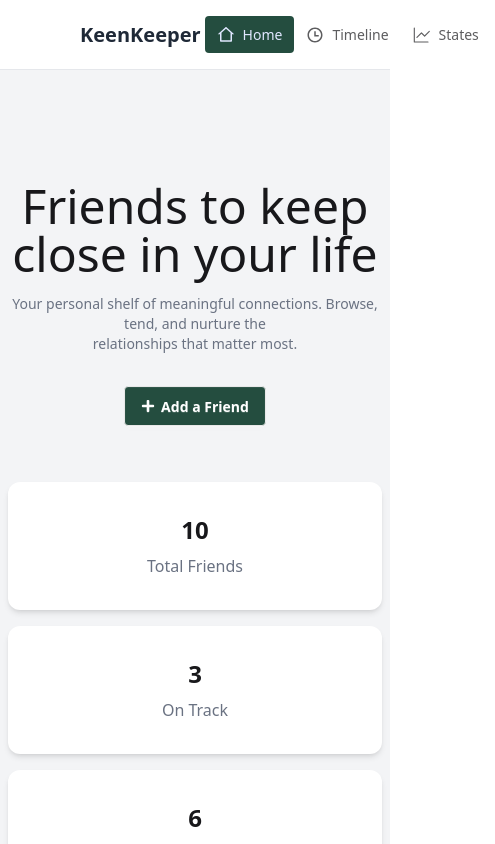
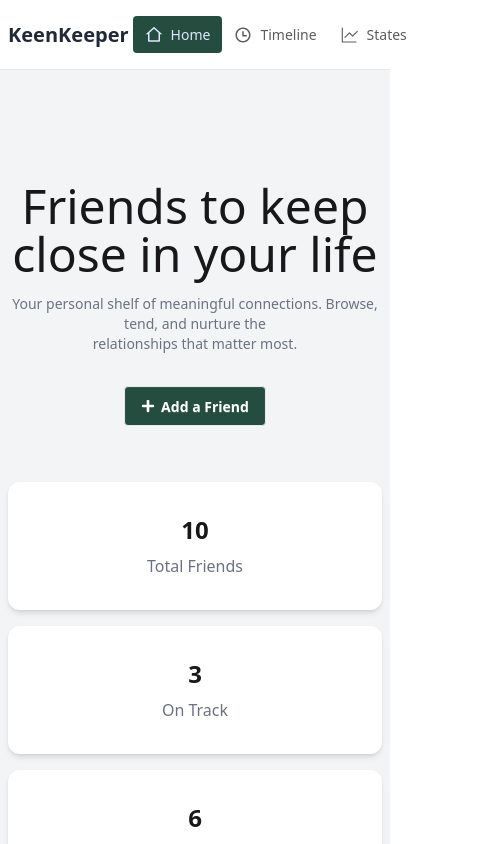
Before and after one commit to PhataPoster/Assignment-7, a Next.js app in the folder keen-keeper/: page / in a window 390 px wide. Shown: the top 844 px of the page, 495 px wide, since content can reach past the window. Built offline with nearby package versions, Linux system fonts and the light colour scheme.

Commit message:
navbar little fix for responsive

```diff
--- a/keen-keeper/components/Navbar.jsx
+++ b/keen-keeper/components/Navbar.jsx
@@ -17,7 +17,7 @@ const Navbar = () => {
         }`;
 
     return (
-        <div className="navbar bg-base-100 border-b border-gray-200 px-20">
+        <div className="navbar bg-base-100 border-b border-gray-200 lg:px-20 px-2">
             <div className="flex-1">
                 <Link href="/" className="text-xl font-bold text-[#1f2937]">
                     <span className="font-extrabold">Keen</span>Keeper
```
